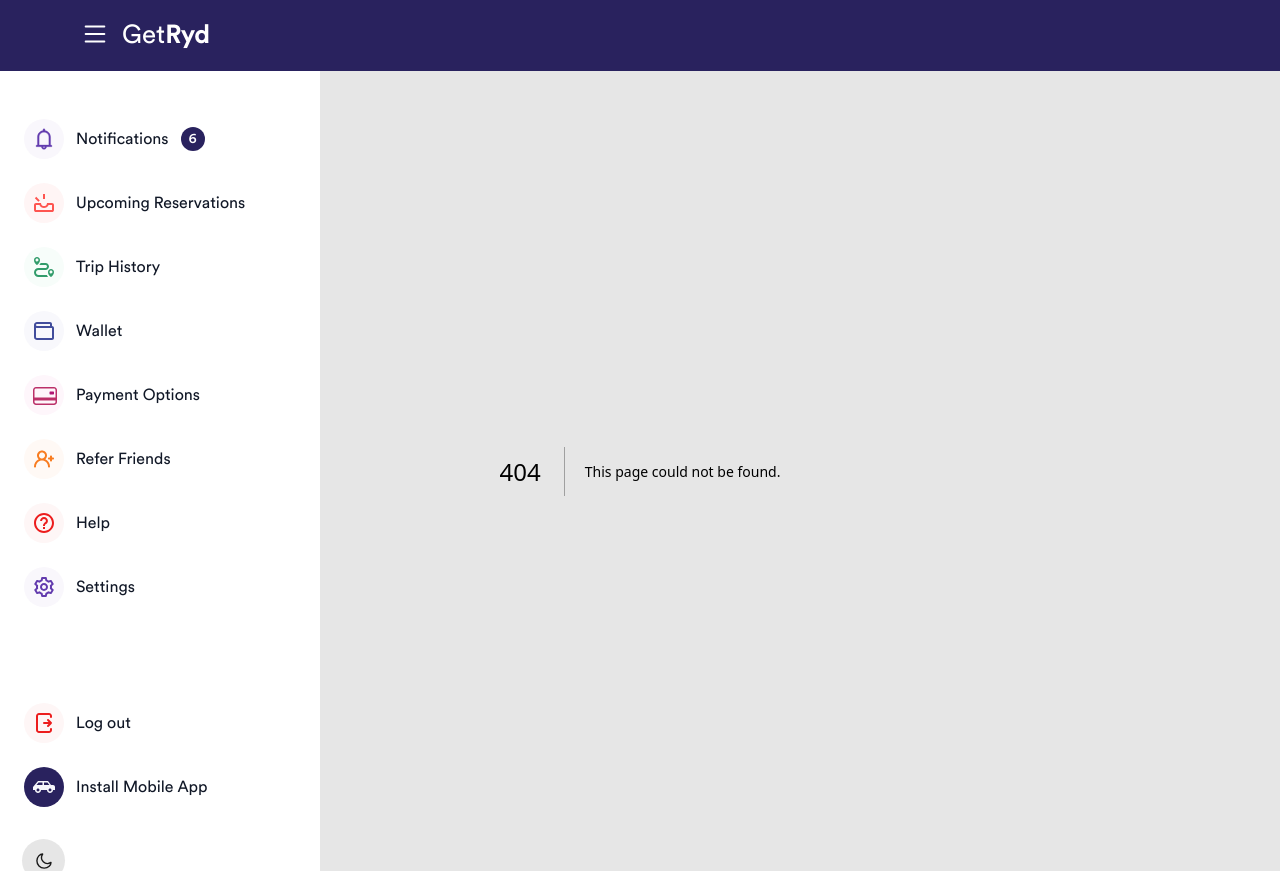
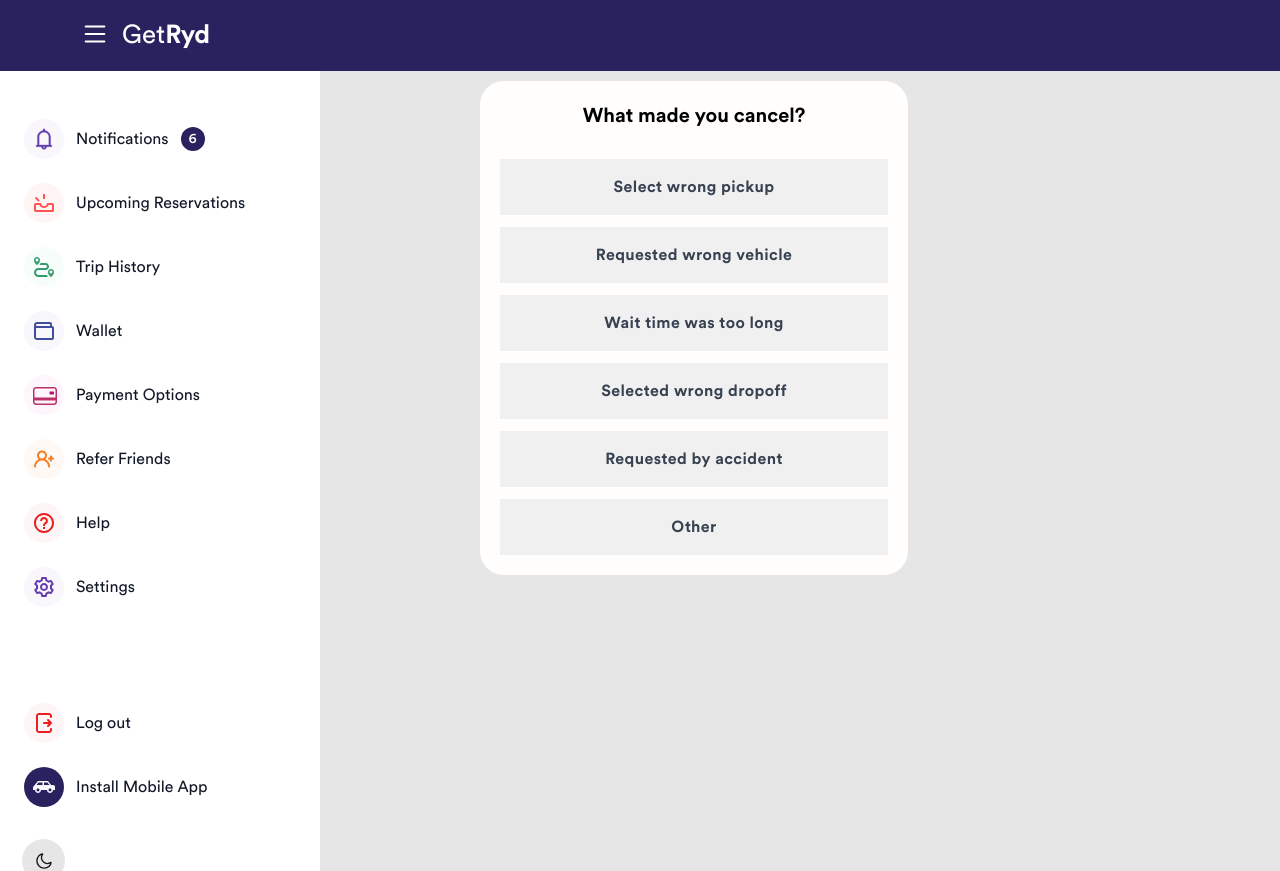
Before and after one commit to shohan-ch/ride-sharing-platform, a Next.js app: page /request_ride/cancellation_reason in a window 1280 px wide. Before the commit this address had no page. Built offline with nearby package versions, Linux system fonts and the light colour scheme.

Commit message:
Cancel message initially done

```diff
--- /dev/null
+++ b/src/components/RequestRide/CancelMesage/CancelMesageView.jsx
@@ -0,0 +1,69 @@
+import Button from "@/components/Utils/Button/Button";
+import MapImageContainer from "@/components/Utils/Container/MapImageContainer";
+import IconSvg from "@/icons/IconSvg";
+import Link from "next/link";
+
+const CancelMesageView = () => {
+  return (
+    <>
+      <section className="sec items-center justify-center md:block md:h-full md:w-full lg:flex lg:justify-start lg:pl-[480px] lg:pt-[10px] 2xs:block 2xs:h-full 2xs:w-full">
+        <div className="wrapper relative h-full bg-white sm:dark:border-0 lg:w-[428px] lg:rounded-3xl lg:dark:border 2xl:min-h-[85vh] 3xl:min-h-[88vh] 2xs:w-auto 2xs:dark:border-0">
+          <div className="border-0 bg-gray-1 dark:bg-dark-bg sm:pt-0 sm:text-left lg:rounded-3xl lg:pt-0 2xs:px-0 2xs:pt-0 2xs:text-left">
+            <div className=" rounded-3xl blur-[2px] brightness-75">
+              <div className="absolute top-7 mb-12 flex items-center px-5 lg:hidden">
+                <Link href="/request_ride/location">
+                  <img src="/assets/icons/backbgWhite.svg" alt="svg_icon" />
+                </Link>
+              </div>
+
+              <div className="h-full w-full overflow-hidden sm:h-[80vh] lg:rounded-3xl">
+                <div className="lg:hidden">
+                  <img
+                    className="w-full dark:hidden"
+                    src="/assets/images/request_ride/Group 199.jpg"
+                    alt=""
+                  />
+                  <img
+                    className="hidden w-full dark:block"
+                    src="/assets/images/request_ride/Group 199_dark.jpg"
+                    alt=""
+                  />
+                </div>
+              </div>
+            </div>
+            <div className="absolute bottom-0 top-0 right-0 left-0  my-auto mx-auto h-[300px] w-[90%] rounded-3xl bg-bg-color py-5 dark:bg-dark-2">
+              <img
+                className="dark:hidden"
+                src="/assets/images/request_ride/freepik--Rocket--inject-144.png"
+                alt=""
+              />
+              <img
+                className="hidden dark:block"
+                src="/assets/images/request_ride/freepik--Rocket--inject-144 -dark.png"
+                alt=""
+              />
+              <div className="absolute bottom-[40px] right-0 left-0 mx-auto text-center">
+                <h2 className="mb-4 text-26 font-bold dark:text-white">
+                  Thank you!
+                </h2>
+                <p className="text-[16px] font-[450] text-gray-light dark:text-gray-1">
+                  Your answer helps us improve our GetRyd app.
+                </p>
+              </div>
+            </div>
+            <div className="absolute top-12 right-5">
+              <button
+                onclick="location.href='home.html'"
+                className="text-[16px ] rounded-3xl bg-[#29225E] py-2 px-3 font-bold text-white dark:bg-transparent sm:hidden"
+              >
+                Done
+              </button>
+            </div>
+          </div>
+        </div>
+      </section>
+    </>
+  );
+};
+
+export default CancelMesageView;
--- /dev/null
+++ b/src/components/RequestRide/CancellationReson/CancellationResonView.jsx
@@ -0,0 +1,47 @@
+import Button from "@/components/Utils/Button/Button";
+import MapImageContainer from "@/components/Utils/Container/MapImageContainer";
+import IconSvg from "@/icons/IconSvg";
+import Link from "next/link";
+
+const CancellationResonView = () => {
+  return (
+    <>
+      <section className="sec items-center justify-center md:block md:h-full md:w-full lg:flex lg:justify-start lg:pl-[480px] lg:pt-[10px] 2xs:block 2xs:h-full 2xs:w-full">
+        <div className="wrapper bg-[background: rgba(0, 0, 0, 0.5)] relative h-full dark:bg-dark-bg sm:dark:border-0 lg:w-[428px] lg:rounded-3xl lg:dark:border  2xl:min-h-[85vh] 3xl:min-h-[88vh]  2xs:w-auto 2xs:pb-10 2xs:dark:border-0">
+          <div className="h-full overflow-y-auto overflow-x-hidden border-0 bg-gray-1 dark:bg-dark-bg sm:h-[80vh] sm:pt-0 sm:text-left lg:rounded-3xl lg:pt-0 2xs:px-0 2xs:pt-0 2xs:text-left">
+            <div className="pb-[25px] blur-[3px] brightness-75 dark:bg-dark-bg sm:hidden md:pb-10">
+              <div className="absolute top-7 mb-12 flex items-center px-5">
+                <Link href="/request_ride/location">
+                  <img src="/assets/icons/backbgWhite.svg" alt="svg_icon" />
+                </Link>
+              </div>
+              <MapImageContainer />
+            </div>
+            <div className="absolute bottom-0 w-full rounded-3xl bg-bg-color py-5 dark:bg-dark-bg lg:relative">
+              <div className="px-5">
+                <h2 className="mb-4 text-center font-bold dark:text-white md:text-[16px] lg:text-[20px] 2xs:text-[14px]">
+                  What made you cancel?
+                </h2>
+                <div className="h-full overflow-y-auto overflow-x-hidden sm:h-[70vh] 3xl:h-full">
+                  <Button color="gray">Select wrong pickup</Button>
+                  <Button color="gray">Requested wrong vehicle</Button>
+                  <Button color="gray">Wait time was too long</Button>{" "}
+                  <Button color="gray">Selected wrong dropoff</Button>{" "}
+                  <Button color="gray">Requested by accident</Button>{" "}
+                  <Button color="gray">Other</Button>
+                </div>
+              </div>
+            </div>
+            <div className="absolute top-12 right-5 sm:hidden">
+              <button className="text-[16px ] rounded-3xl bg-[#29225E] py-2 px-3 font-bold text-white dark:bg-transparent">
+                Skip
+              </button>
+            </div>
+          </div>
+        </div>
+      </section>
+    </>
+  );
+};
+
+export default CancellationResonView;
--- /dev/null
+++ b/src/pages/request_ride/cancel_message.js
@@ -0,0 +1,7 @@
+import CancelMesageView from "@/components/RequestRide/CancelMesage/CancelMesageView";
+
+const CancelMessagePage = () => {
+  return <CancelMesageView />;
+};
+
+export default CancelMessagePage;
--- /dev/null
+++ b/src/pages/request_ride/cancellation_reason.js
@@ -0,0 +1,7 @@
+import CancellationResonView from "@/components/RequestRide/CancellationReson/CancellationResonView";
+
+const CancellationReasonPage = () => {
+  return <CancellationResonView />;
+};
+
+export default CancellationReasonPage;
```
Also changed, not shown: public/assets/images/request_ride/freepik--Rocket--inject-144 -dark.png (added), public/assets/images/request_ride/freepik--Rocket--inject-144.png (added).
